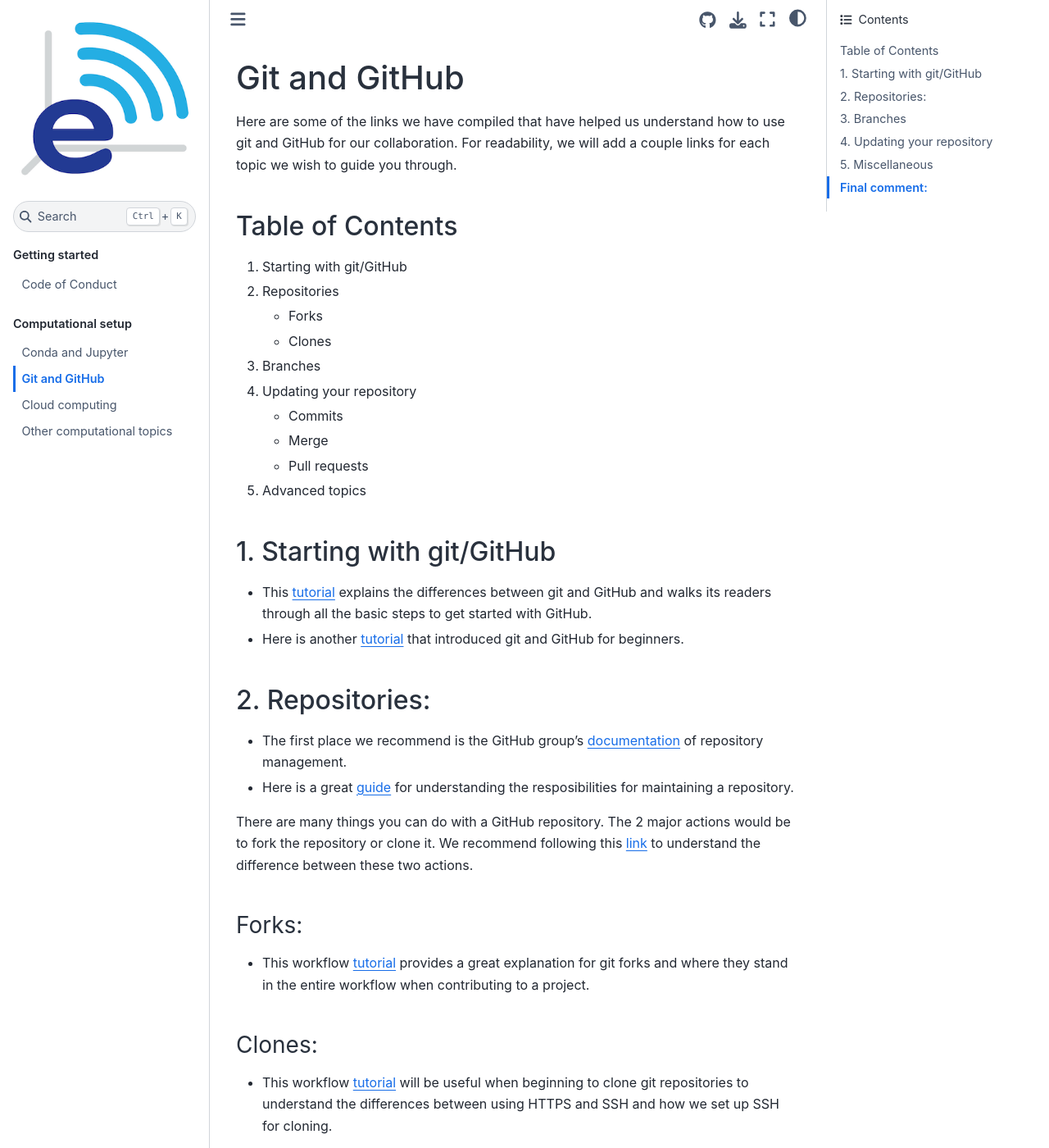
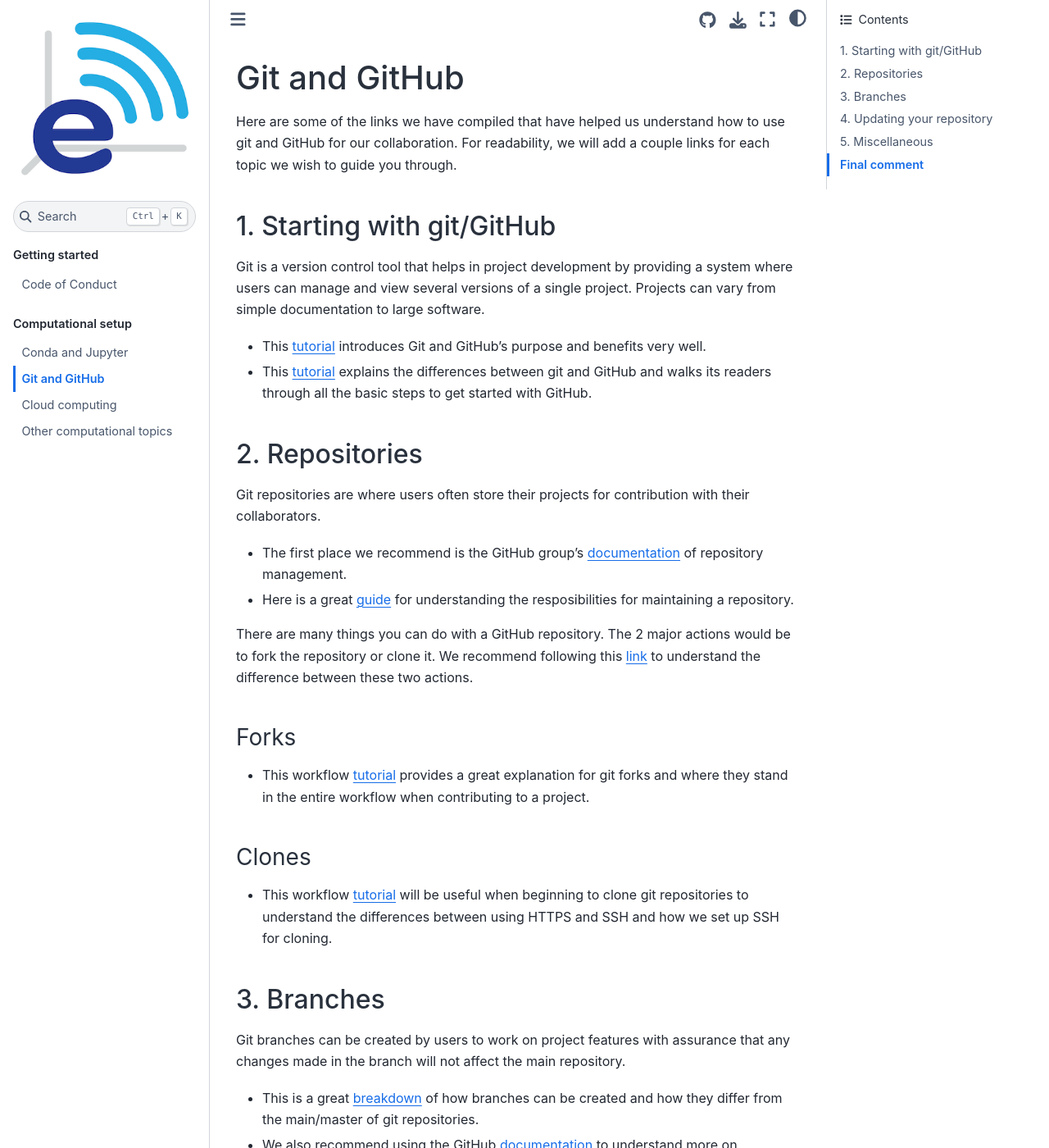
Before and after one commit to uw-echospace/group-docs, a Jupyter Book: the page built from docs/source/compute-git.md, in a window 1280 px wide and 1400 px high. Shown: the whole window at 82% size. Built offline with Jupyter Book 1.0.4 settings and Sphinx 7.4.7 and the Sphinx Book theme 1.1.4, drawn with Linux system fonts in a browser that asks for light colours; some of the changed text lies outside the part shown.

Commit message:
incorporated wjl's suggestions and added 1-sentence summaries

```diff
--- a/docs/source/compute-git.md
+++ b/docs/source/compute-git.md
@@ -3,51 +3,41 @@
 Here are some of the links we have compiled that have helped us understand how to use git and GitHub for our collaboration.
 For readability, we will add a couple links for each topic we wish to guide you through.
 
-## Table of Contents
-1. Starting with git/GitHub
-2. Repositories
-    - Forks
-    - Clones
-3. Branches
-4. Updating your repository
-    - Commits
-    - Merge
-    - Pull requests
-5. Advanced topics
+## 1. Starting with git/GitHub
+Git is a version control tool that helps in project development by providing a system where users can manage and view several versions of a single project. Projects can vary from simple documentation to large software.
+* This [tutorial](https://www.freecodecamp.org/news/git-and-github-for-beginners/) introduces Git and GitHub's purpose and benefits very well.
+* This [tutorial](https://product.hubspot.com/blog/git-and-github-tutorial-for-beginners) explains the differences between git and GitHub and walks its readers through all the basic steps to get started with GitHub.
 
-## 1. Starting with git/GitHub
-* This [tutorial](https://product.hubspot.com/blog/git-and-github-tutorial-for-beginners) explains the differences between git and GitHub and walks its readers through all the basic steps to get started with GitHub.
-* Here is another [tutorial](https://www.freecodecamp.org/news/git-and-github-for-beginners/) that introduced git and GitHub for beginners.
-
-## 2. Repositories:
+## 2. Repositories
+Git repositories are where users often store their projects for contribution with their collaborators.
 * The first place we recommend is the GitHub group's [documentation](https://docs.github.com/en/repositories/creating-and-managing-repositories) of repository management.
 * Here is a great [guide](https://github.blog/2023-08-04-a-checklist-and-guide-to-get-your-repository-collaboration-ready/#get-started) for understanding the resposibilities for maintaining a repository.
 
 There are many things you can do with a GitHub repository. The 2 major actions would be to fork the repository or clone it.
 We recommend following this [link](https://www.theserverside.com/answer/Git-fork-vs-clone-Whats-the-difference) to understand the difference between these two actions.
-### Forks:
+### Forks
 * This workflow [tutorial](https://www.atlassian.com/git/tutorials/comparing-workflows/forking-workflow#:~:text=The%20main%20advantage%20of%20the,push%20to%20the%20official%20repository.) provides a great explanation for git forks and where they stand in the entire workflow when contributing to a project.
 
-### Clones:
+### Clones
 * This workflow [tutorial](https://www.warp.dev/terminus/git-clone-ssh) will be useful when beginning to clone git repositories to understand the differences between using HTTPS and SSH and how we set up SSH for cloning.
 
 ## 3. Branches
+Git branches can be created by users to work on project features with assurance that any changes made in the branch will not affect the main repository.
 * This is a great [breakdown](https://git-scm.com/book/en/v2/Git-Branching-Branches-in-a-Nutshell) of how branches can be created and how they differ from the main/master of git repositories.
 * We also recommend using the GitHub [documentation](https://docs.github.com/en/pull-requests/collaborating-with-pull-requests/proposing-changes-to-your-work-with-pull-requests/about-branches#) to understand more on branches.
 
 ## 4. Updating your repository
 After gaining a basic understanding of the topics covered above, you are prepared to start making changes to your GitHub repository.
 The process typically consists of committing changes and creating pull requests to merge changed branches.
-
-### Commits:
+### Commits
 * Here is a great [guide](https://github.blog/2022-06-30-write-better-commits-build-better-projects/) for understanding what makes a good git commit. It goes over what the messages should look like and when to make each commit.
 
-### Pull requests:
+### Pull requests
 * Here is a great [guide](https://nira.com/github-pull-request/) for understanding what pull requests are and why they are used to merge branches when working in group projects.
 
 ## 5. Miscellaneous
 * Here are [some](https://dev.to/ruppysuppy/advanced-git-concepts-you-should-know-nle) advanced git/GitHub topics that one wouldn't **need** to know to start but will help as you get more familiar.
 * Here is a full comprehensive [guide](https://zerotomastery.io/blog/the-ultimate-guide-to-git-and-github/) to cover any topics we may have missed.
 
-## Final comment:
+## Final comment
 Learning to use git/GitHub from scratch can be confusing since there are so many places to start from. Because of this, we recommend to prioritize what you need to know for your specific project tasks and start from there. We wish you all the best in your journey to mastering git!
```
